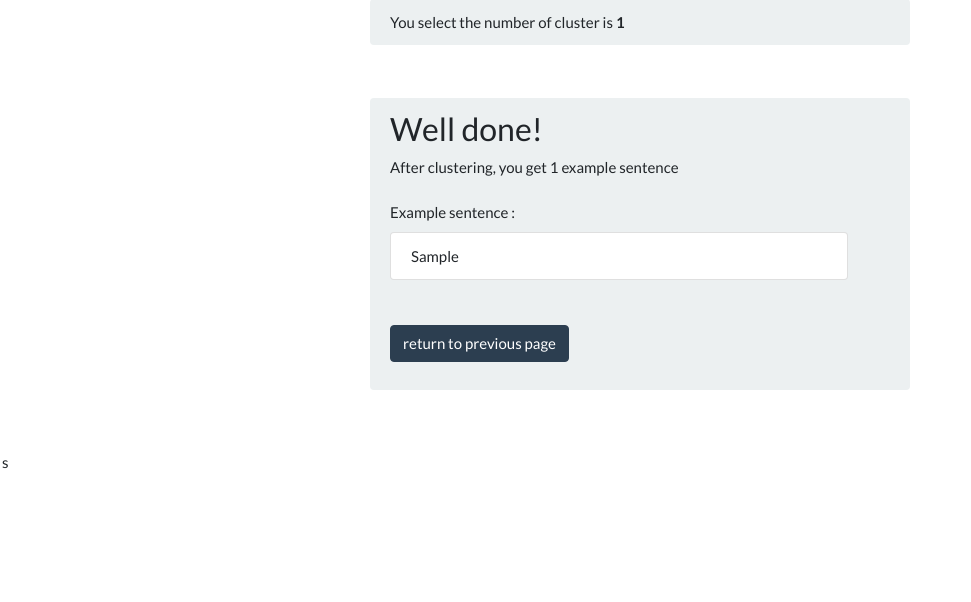
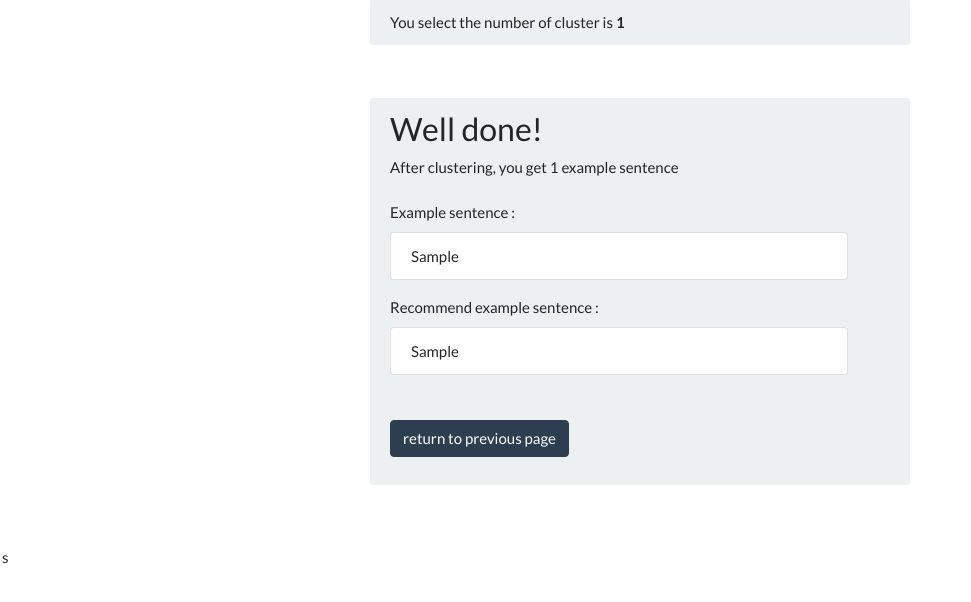
Before and after one commit to jackzhenguo/wordfinder, a Flask app: template src/templates/cluster.html in a window 1280 px wide. Shown: the part 106-708 px from the top of the page, without its empty margins (0-971 px from the left). Run offline with Flask 2, Linux system fonts and the light colour scheme; the template is opened without the code that fills it: most values are stand-ins (such as "Sample title", 1, 10 or a date in 2020); some libraries are stand-ins or nearby versions.

Commit message:
reccomend

```diff
--- a/src/app.py
+++ b/src/app.py
@@ -79,8 +79,12 @@ def cluster():
         if not appService.udt_pre_model:
             appService.config_udpipe(language_name)
         cluster_model_file = word2vec_language[language_name]
-        cluster_result = appService.cluster_sentences(language_name, cluster_model_file, cluster_input_sentence, cluster_number)
-        return render_template('cluster.html', cluster_number=cluster_number, cluster_result=cluster_result)
+        cluster_result, rec_cluster_result = appService.cluster_sentences(
+            language_name, cluster_model_file, cluster_input_sentence, cluster_number)
+        return render_template('cluster.html',
+                               cluster_number=cluster_number,
+                               cluster_result=cluster_result,
+                               rec_cluster_result=rec_cluster_result)
 
 
 if __name__ == '__main__':
--- a/src/templates/cluster.html
+++ b/src/templates/cluster.html
@@ -35,9 +35,31 @@
                         {% endfor %}
                         {% endif %}
                     </ul>
+<!--                  <br/> <br/>-->
+<!--                    <input class="btn btn-primary" type="button" value="return to previous page" onclick="goBack()">-->
+                </div>
+
+                <div class="form-group">
+                    <label id = "clusterLabelId2">Recommend example
+                        {% if cluster_number | int  > 1 %}
+                        sentences
+                        {% else %}
+                        sentence
+                        {% endif %}:
+                    </label>
+                     <ul class="list-group" id="sentencesGroup3" name="sentencesGroup3">
+                        {% if cluster_result %}
+                        {% for cluster_sentence in rec_cluster_result %}
+                        <li class="list-group-item d-flex justify-content-between align-items-center">
+                            {{cluster_sentence}}
+                        </li>
+                        {% endfor %}
+                        {% endif %}
+                    </ul>
                   <br/> <br/>
                     <input class="btn btn-primary" type="button" value="return to previous page" onclick="goBack()">
                 </div>
+
             </div>
         </div>
         <br /><br />
```
Also changed, not shown: src/service.py (+25 -20 lines).
